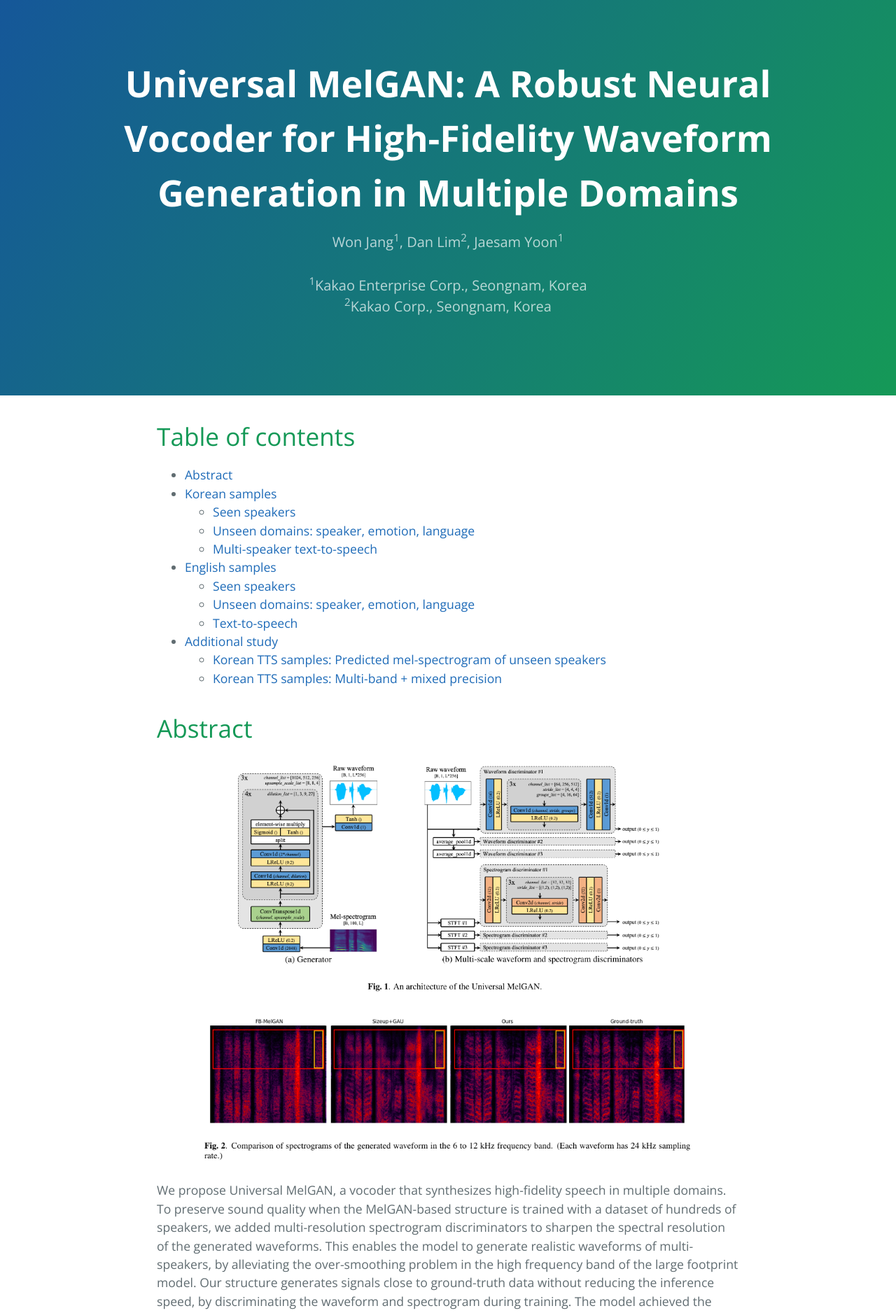
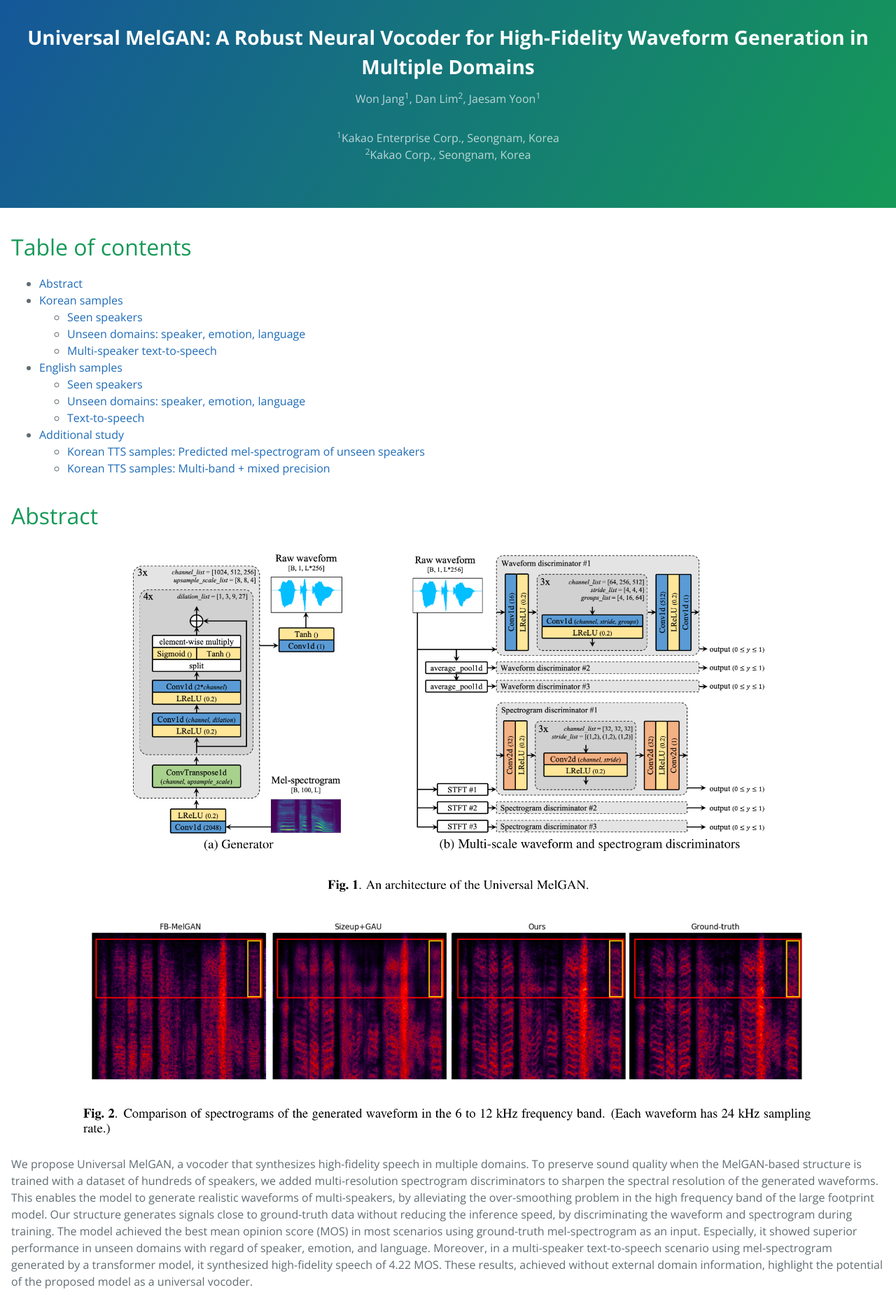
Before and after one commit to kallavinka8045/icassp2021, a Jekyll site: the page built from index.md, in a window 1280 px wide. Shown: the top 1876 px of the page at 70% size. Built offline with Jekyll 4.4.1, drawn with Linux system fonts in a browser that asks for light colours; our own code applies the rules of GitHub Pages for plain Markdown files; some of the changed text lies outside the part shown.

Commit message:
Update variables.scss

```diff
--- a/_sass/variables.scss
+++ b/_sass/variables.scss
@@ -1,6 +1,6 @@
 // Breakpoints
-$large-breakpoint: 1em !default;
-$medium-breakpoint: 1em !default;
+$large-breakpoint: 1000em !default;
+$medium-breakpoint: 1000em !default;
 
 // Headers
 $header-heading-color: #fff !default;
```
